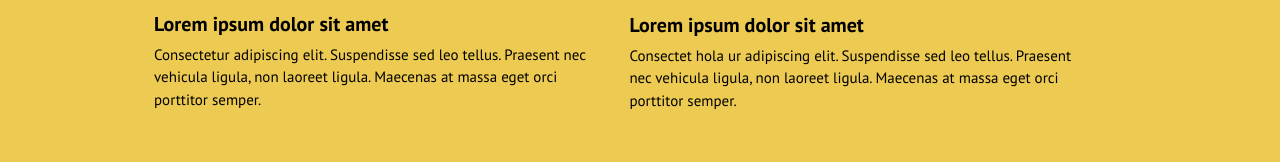
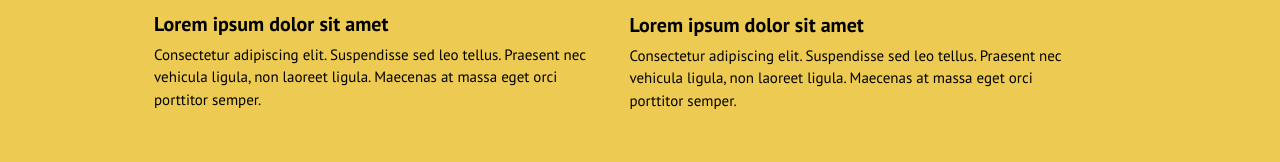
Before and after one commit to JahirAbraham97/BlueBox, a plain HTML site: page index.html in a window 1280 px wide. Shown: the part 2357-2519 px from the top of the page. Drawn offline with nearby package versions, Linux system fonts and the light colour scheme.

Commit message:
Update index.html

```diff
--- a/index.html
+++ b/index.html
@@ -128,7 +128,7 @@
 				<img src="img/boxapp.jpg" class="img-fluid" alt="box-app">
 				<p>	</p>
 				<h4><strong>Lorem ipsum dolor sit amet</strong></h4>
-				<p>Consectet hola ur adipiscing elit. Suspendisse sed leo tellus. Praesent nec vehicula ligula, non laoreet ligula.
+				<p>Consectetur adipiscing elit. Suspendisse sed leo tellus. Praesent nec vehicula ligula, non laoreet ligula.
 				Maecenas at massa eget orci porttitor semper.</p>
 			</div>
 		</div>
```
